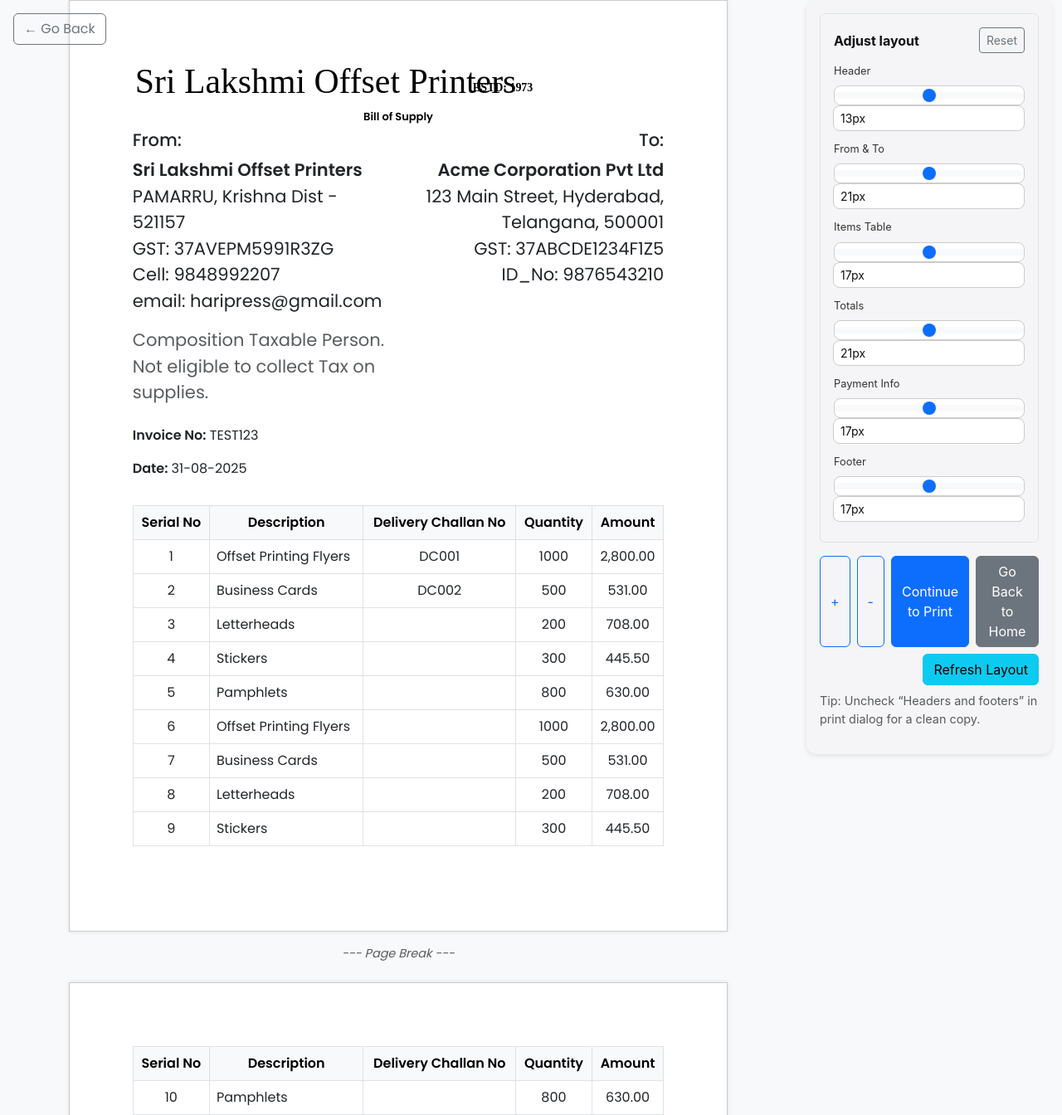
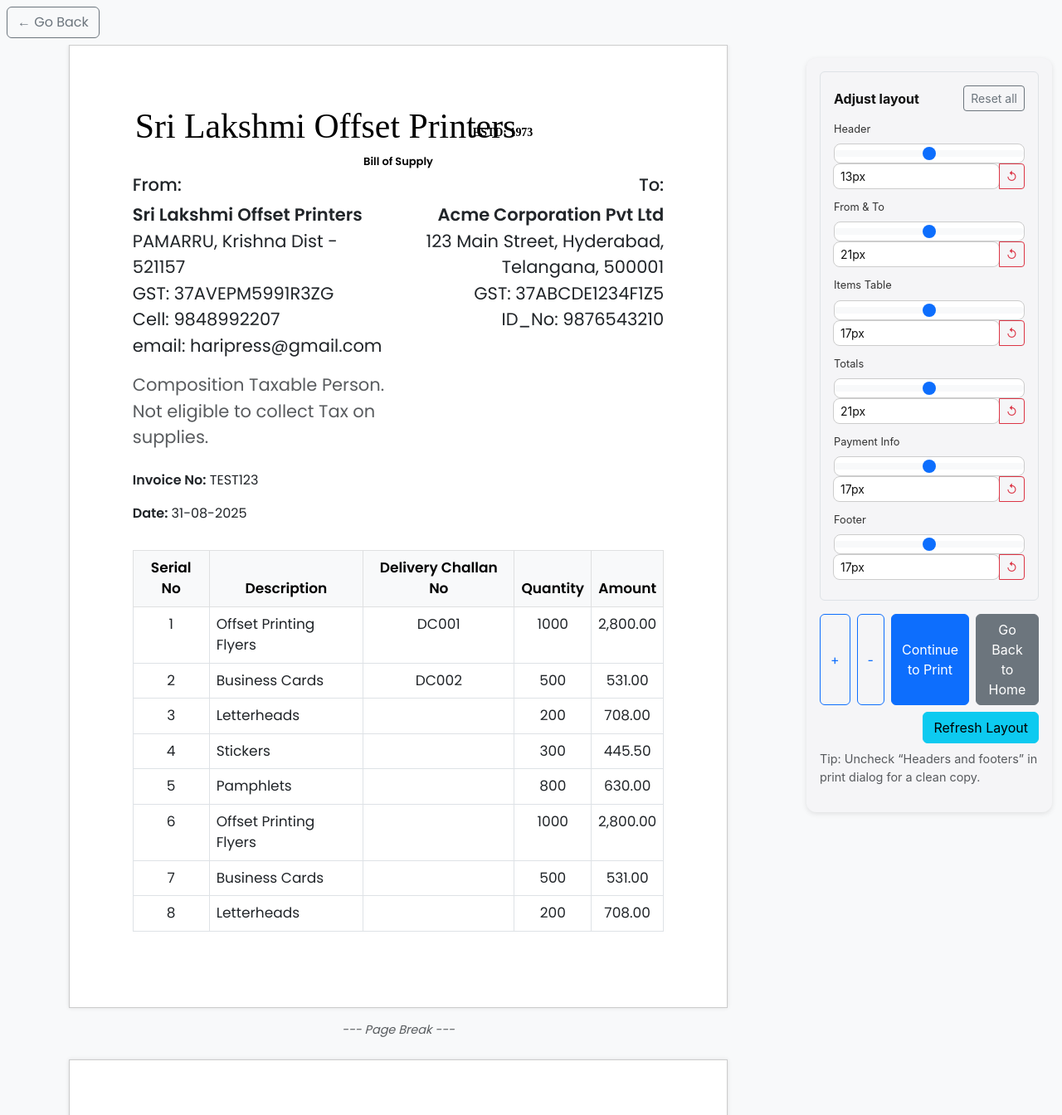
Before and after one commit to dineshmiriyala/bill-generator, a Flask app: page /test-pre-preview in a window 1280 px wide. Shown: the top 1344 px of the page at 83% size. Run offline with Flask 3, Linux system fonts and the light colour scheme.

Commit message:
made the pdf editor clean- still bugs left

```diff
--- a/templates/pre-preview-bill.html
+++ b/templates/pre-preview-bill.html
@@ -28,7 +28,7 @@
       }
       .customer-block, .customer-block * { font-size: var(--cust-fs) !important; }
       .seller-block, .seller-block * { font-size: var(--seller-fs) !important; }
-      .line-items, .line-items * { font-size: var(--table-fs) !important; }
+      .line-items, .line-items *, table, table * { font-size: var(--table-fs) !important; }
       .totals, .totals * { font-size: var(--totals-fs) !important; }
       .payment-info, .payment-info * { font-size: var(--payment-fs) !important; }
       .services, .services *, .a4-preview .text-center small { font-size: var(--footer-fs) !important; }
@@ -42,7 +42,7 @@
         .bill-header, .bill-header * { font-size: var(--hdr-fs) !important; }
         .customer-block, .customer-block * { font-size: var(--cust-fs) !important; }
         .seller-block, .seller-block * { font-size: var(--seller-fs) !important; }
-        .line-items, .line-items * { font-size: var(--table-fs) !important; }
+        .line-items, .line-items *, table, table * { font-size: var(--table-fs) !important; }
         .totals, .totals * { font-size: var(--totals-fs) !important; }
         /* Keep logo and signature tidy for print */
         /* .brand-logo { height: 42px !important; } */
@@ -133,7 +133,7 @@
 </head>
 <body>
 
-<div class="position-absolute top-0 start-0 m-3">
+<div class="sticky-top bg-light p-2" style="z-index:1050;">
   <button onclick="history.back()" class="btn btn-outline-secondary">← Go Back</button>
 </div>
 
@@ -145,7 +145,7 @@
       </div> <!-- End #invoice-wrapper -->
     </div>
     <div class="col-lg-3 d-print-none">
-      <div class="apple-panel">
+      <div class="apple-panel sticky-top" style="top:70px; z-index:1040;">
       <div id="font-size-controls" class="border rounded p-3 mb-3 bg-light-subtle">
 <!-- Hidden invoice template at bottom for pagination (not visible, used as template) -->
 <div id="page-content" style="display:none">
@@ -261,13 +261,14 @@
 </div>
         <div class="d-flex justify-content-between align-items-center mb-2">
           <strong>Adjust layout</strong>
-          <button type="button" class="btn btn-sm btn-outline-secondary" id="resetSizesBtn">Reset</button>
+          <button type="button" class="btn btn-sm btn-outline-secondary" id="resetSizesBtn">Reset all</button>
         </div>
         <div class="mb-2">
           <label class="form-label small" for="headerFontSize">Header</label>
           <div class="input-group">
             <input type="range" class="form-range" min="8" max="18" value="{{ sizes.header }}" id="headerFontSize">
             <input type="text" class="form-control form-control-sm" style="width:70px;" value="{{ sizes.header }}px" id="headerFontSizeNumber" data-unit="px">
+            <button class="btn btn-sm btn-outline-danger reset-single" type="button" data-target="header" tabindex="-1">↺</button>
           </div>
         </div>
         <div class="mb-2">
@@ -275,6 +276,7 @@
           <div class="input-group">
             <input type="range" class="form-range" min="12" max="30" value="{{ sizes.customer }}" id="customerFontSize">
             <input type="text" class="form-control form-control-sm" style="width:70px;" value="{{ sizes.customer }}px" id="customerFontSizeNumber" data-unit="px">
+            <button class="btn btn-sm btn-outline-danger reset-single" type="button" data-target="customer" tabindex="-1">↺</button>
           </div>
         </div>
         <div class="mb-2">
@@ -282,6 +284,7 @@
           <div class="input-group">
             <input type="range" class="form-range" min="10" max="24" value="{{ sizes.table }}" id="tableFontSize">
             <input type="text" class="form-control form-control-sm" style="width:70px;" value="{{ sizes.table }}px" id="tableFontSizeNumber" data-unit="px">
+            <button class="btn btn-sm btn-outline-danger reset-single" type="button" data-target="table" tabindex="-1">↺</button>
           </div>
         </div>
         <div class="mb-2">
@@ -289,6 +292,7 @@
           <div class="input-group">
             <input type="range" class="form-range" min="12" max="30" value="{{ sizes.totals }}" id="totalsFontSize">
             <input type="text" class="form-control form-control-sm" style="width:70px;" value="{{ sizes.totals }}px" id="totalsFontSizeNumber" data-unit="px">
+            <button class="btn btn-sm btn-outline-danger reset-single" type="button" data-target="totals" tabindex="-1">↺</button>
           </div>
         </div>
         <div class="mb-2">
@@ -296,6 +300,7 @@
           <div class="input-group">
             <input type="range" class="form-range" min="10" max="24" value="{{ sizes.payment }}" id="paymentFontSize">
             <input type="text" class="form-control form-control-sm" style="width:70px;" value="{{ sizes.payment }}px" id="paymentFontSizeNumber" data-unit="px">
+            <button class="btn btn-sm btn-outline-danger reset-single" type="button" data-target="payment" tabindex="-1">↺</button>
           </div>
         </div>
         <div class="mb-2">
@@ -303,6 +308,7 @@
           <div class="input-group">
             <input type="range" class="form-range" min="10" max="24" value="{{ sizes.footer }}" id="footerFontSize">
             <input type="text" class="form-control form-control-sm" style="width:70px;" value="{{ sizes.footer }}px" id="footerFontSizeNumber" data-unit="px">
+            <button class="btn btn-sm btn-outline-danger reset-single" type="button" data-target="footer" tabindex="-1">↺</button>
           </div>
         </div>
       </div>
@@ -317,6 +323,7 @@
           <button id="refreshLayout" class="btn btn-info">Refresh Layout</button>
         </div>
         <p class="text-muted" style="font-size: 0.9rem;">Tip: Uncheck “Headers and footers” in print dialog for a clean copy.</p>
+      </div>
       </div>
     </div>
   </div>
@@ -335,6 +342,9 @@
   })();
 
   document.addEventListener('DOMContentLoaded', function(){
+    // --- Default values for sliders ---
+    const defaultSizes = { header:13, customer:21, table:17, totals:21, payment:17, footer:17 };
+
     function setVars(){
       document.documentElement.style.setProperty('--hdr-fs', headerRange.value + 'px');
       document.documentElement.style.setProperty('--cust-fs', customerRange.value + 'px');
@@ -385,15 +395,47 @@
     bindSliderAndNumber(paymentRange, paymentNumber);
     bindSliderAndNumber(footerRange, footerNumber);
 
+    // --- Global reset button ---
     document.getElementById('resetSizesBtn').addEventListener('click', function(){
-      headerRange.value=13; headerNumber.value="13px";
-      customerRange.value=21; customerNumber.value="21px";
-      tableRange.value=17; tableNumber.value="17px";
-      totalsRange.value=21; totalsNumber.value="21px";
-      paymentRange.value=17; paymentNumber.value="17px";
-      footerRange.value=17; footerNumber.value="17px";
+      // Loop through all keys in defaultSizes and reset both slider and number
+      const map = {
+        header: [headerRange, headerNumber],
+        customer: [customerRange, customerNumber],
+        table: [tableRange, tableNumber],
+        totals: [totalsRange, totalsNumber],
+        payment: [paymentRange, paymentNumber],
+        footer: [footerRange, footerNumber]
+      };
+      for (const key in defaultSizes) {
+        if (map[key]) {
+          map[key][0].value = defaultSizes[key];
+          map[key][1].value = defaultSizes[key] + "px";
+        }
+      }
       setVars();
     });
+
+    // --- Reset single slider button ---
+    document.querySelectorAll('.reset-single').forEach(btn => {
+      btn.addEventListener('click', function(){
+        const target = btn.getAttribute('data-target');
+        // Map data-target to slider and number
+        const map = {
+          header: [headerRange, headerNumber],
+          customer: [customerRange, customerNumber],
+          table: [tableRange, tableNumber],
+          totals: [totalsRange, totalsNumber],
+          payment: [paymentRange, paymentNumber],
+          footer: [footerRange, footerNumber]
+        };
+        if(map[target] && typeof defaultSizes[target] !== 'undefined') {
+          map[target][0].value = defaultSizes[target];
+          map[target][1].value = defaultSizes[target] + "px";
+          setVars();
+        }
+      });
+    });
+
     // On page load, set number fields with px
     headerNumber.value = headerRange.value + "px";
     customerNumber.value = customerRange.value + "px";
@@ -476,6 +518,8 @@
           }
         }
       });
+      // Ensure CSS variables are applied to cloned elements
+      setVars();
     }
     window.paginateInvoice = paginateInvoice;
 
```
